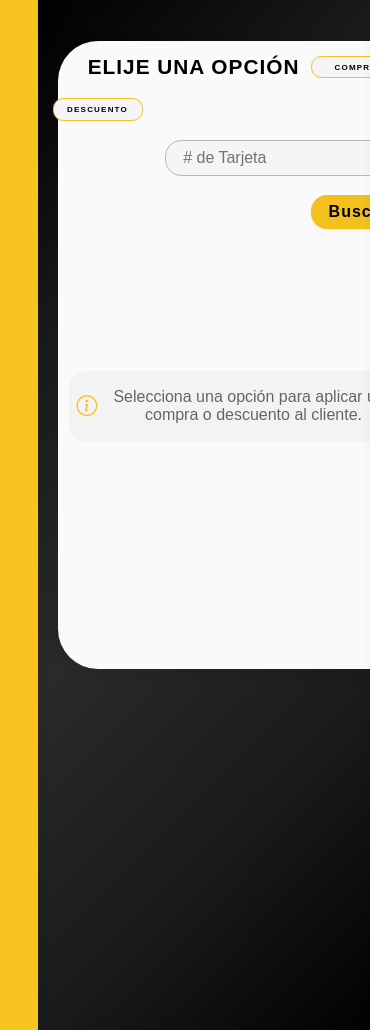
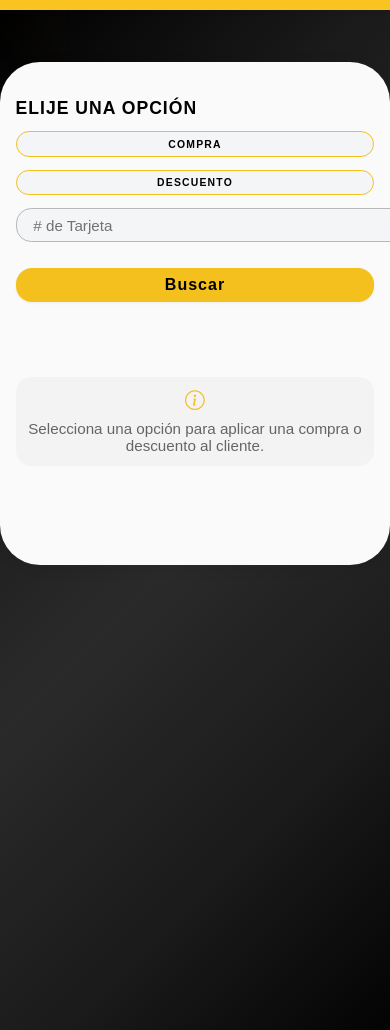
Before and after one commit to ChristianPC12/CRM_INTEGRADOR1, a PHP site: page /CRM_INT/view/CompraView.php in a window 390 px wide. Run offline with PHP 8.4, Linux system fonts and the light colour scheme.

Commit message:
diseño responsivo para el sectora de beneficio

```diff
--- a/public/css/Compra.css
+++ b/public/css/Compra.css
@@ -297,3 +297,119 @@ body {
 .compra-input-container .compra-input-id {
   padding-right: 45px;
 }
+
+/* ================= RESPONSIVE ================= */
+
+/* Para pantallas menores o iguales a 768px (móvil) */
+@media (max-width: 768px) {
+  html,
+  body {
+    overflow-y: auto;
+  }
+
+  .compra-layout {
+    flex-direction: column;
+    height: auto;
+    min-height: 100vh;
+  }
+
+  .compra-barra-amarilla {
+    width: 100%;
+    height: 10px;
+    box-shadow: 0 2px 6px rgba(0, 0, 0, 0.04);
+  }
+
+  .template-container {
+    flex: 1;
+    padding-bottom: 2em;
+    min-height: 100vh;
+  }
+
+  .compra-bloque-inicio {
+    position: static;
+    width: 92%;
+    height: auto;
+    max-height: none;
+    margin: 5vh auto;
+    padding: 6% 4%;
+  }
+
+  .compra-header-linea {
+    flex-direction: column;
+    align-items: flex-start;
+    gap: 0.8em;
+  }
+
+  .compra-titulo {
+    font-size: 1.1em;
+    margin-right: 0;
+  }
+
+  .compra-btn-opcion {
+    margin-left: 0;
+    font-size: 0.65em;
+    padding: 0.6em 1.2em;
+    width: 100%;
+    max-width: none;
+  }
+
+  .compra-input-id {
+    max-width: 100%;
+    width: 100%;
+    margin-left: 0;
+    font-size: 0.95em;
+  }
+
+  .compra-btn-buscar {
+    margin-left: 0;
+    width: 100%;
+    margin-top: 0.8em;
+  }
+
+  .compra-input-container {
+    width: 100%;
+  }
+
+  .compra-indicacion {
+    font-size: 0.95em;
+    padding: 0.8em;
+    margin-top: 4em;
+    flex-direction: column;
+    gap: 0.5em;
+    text-align: center;
+  }
+
+  .compra-barra-derecha {
+    display: none;
+  }
+
+  .card.shadow.mb-4 {
+    height: auto;
+    margin-top: 1em;
+  }
+
+  .btn-acumular {
+    width: 100%;
+  }
+}
+
+/* Para tablets y pantallas medianas */
+@media (min-width: 769px) and (max-width: 1024px) {
+  .compra-bloque-inicio {
+    max-width: 95%;
+    height: auto;
+  }
+
+  .compra-header-linea {
+    flex-wrap: wrap;
+    gap: 1em;
+  }
+
+  .compra-input-id {
+    margin-left: 0;
+  }
+
+  .compra-btn-buscar {
+    margin-left: 0;
+  }
+}
```
